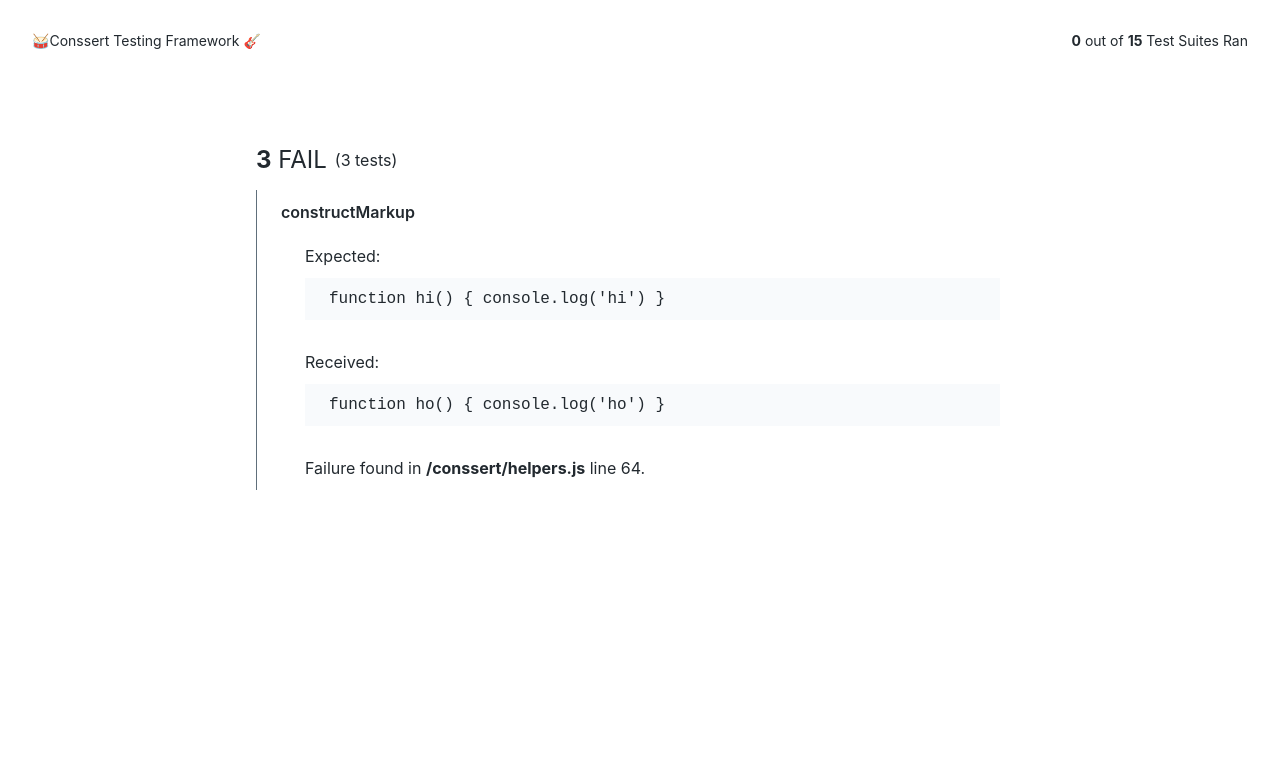
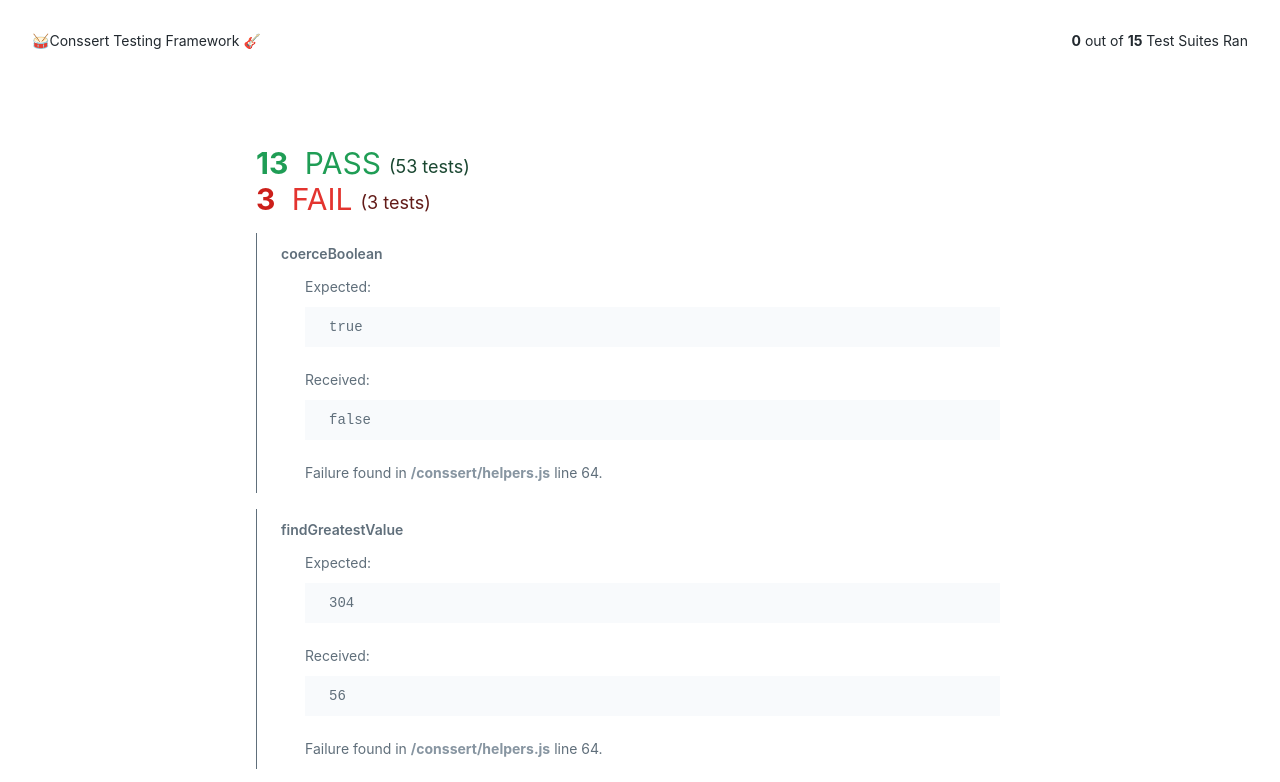
Before and after one commit to l4nk332/conssert, a website: page src/temp.html in a window 1280 px wide. Shown: the top 782 px of the page. Drawn offline with Linux system fonts and the light colour scheme.

Commit message:
More design implementation work.

```diff
--- a/src/styles.css
+++ b/src/styles.css
@@ -169,25 +169,56 @@ body {
   justify-content: flex-start;
 }
 
-.summaryText {
-  font-size: var(--fs-600);
+.summary {
+  font-size: var(--fs-700);
+}
+
+.summaryCount {
+  margin-right: var(--sp-200);
+}
+
+.pass .summaryCount {
+  color: var(--green-500);
+}
+
+.fail .summaryCount {
+  color: var(--red-500);
+}
+
+.pass .summaryText {
+  color: var(--green-500);
+}
+
+.fail .summaryText {
+  color: var(--red-400);
 }
 
 .testCount {
-  font-size: var(--fs-300);
+  font-size: var(--fs-400);
   margin-bottom: var(--sp-100);
   margin-left: var(--sp-200);
 }
 
+.pass .testCount {
+  color: var(--green-600);
+}
+
+.fail .testCount {
+  color: var(--red-600);
+}
+
 .result {
+  font-size: var(--fs-200);
   margin: var(--sp-400) 0;
   padding: var(--sp-300) var(--sp-500);
   border-left: var(--bw-100) solid var(--grey-600);
+  color: var(--grey-600);
 }
 
 .result:hover {
   background-color: var(--grey-100);
   border-color: var(--black);
+  color: var(--black);
 }
 
 .result:hover .diffCode {
@@ -208,12 +239,12 @@ body {
 
 .suiteName {
   font-weight: var(--fw-semibold);
-  margin-bottom: var(--sp-500);
+  margin-bottom: var(--sp-400);
 }
 
 .diff {
   padding-left: var(--sp-500);
-  margin-bottom: var(--sp-600);
+  margin-bottom: var(--sp-500);
 }
 
 .diffText {
@@ -230,3 +261,8 @@ body {
 .failureLocation {
   padding-left: var(--sp-500);
 }
+
+.failureLink {
+  color: var(--grey-500);
+  cursor: pointer;
+}
--- a/src/temp.html
+++ b/src/temp.html
@@ -11,12 +11,49 @@
     <span class="runningTotal"><strong>0</strong> out of <strong>15</strong> Test Suites Ran</span>
   </section>
   <section class="resultsContainer">
-    <section class="resultSet">
+    <section class="resultSet pass">
       <header class="resultSetHeader">
-        <h2 class="summaryText"><strong class="summaryCount">3</strong> FAIL</h2>
+        <h2 class='summary'><strong class="summaryCount">13</strong> <span class='summaryText'>PASS</span></h2>
+        <span class="testCount">(53 tests)</span>
+      </header>
+    </section>
+    <section class="resultSet fail">
+      <header class="resultSetHeader">
+        <h2 class='summary'><strong class="summaryCount">3</strong> <span class='summaryText'>FAIL</span></h2>
         <span class="testCount">(3 tests)</span>
       </header>
       <section class="resultSetContent">
+        <!-- result 1 -->
+        <section class="result">
+          <h4 class="suiteName">coerceBoolean</h4>
+          <!-- <p class="testDescription">Should return valid markup provided valid inputs.</p> -->
+          <section class="diff">
+            <span class="diffText">Expected:</span>
+            <code class="diffCode expected">true</code>
+          </section>
+          <section class="diff">
+            <span class="diffText">Received:</span>
+            <code class="diffCode received">false</code>
+          </section>
+          <p class='failureLocation'>Failure found in <strong class='failureLink'>/conssert/helpers.js</strong> line 64.</p>
+        </section>
+        <!-- result 1 end -->
+        <!-- result 2 -->
+        <section class="result">
+          <h4 class="suiteName">findGreatestValue</h4>
+          <!-- <p class="testDescription">Should return valid markup provided valid inputs.</p> -->
+          <section class="diff">
+            <span class="diffText">Expected:</span>
+            <code class="diffCode expected">304</code>
+          </section>
+          <section class="diff">
+            <span class="diffText">Received:</span>
+            <code class="diffCode received">56</code>
+          </section>
+          <p class='failureLocation'>Failure found in <strong class='failureLink'>/conssert/helpers.js</strong> line 64.</p>
+        </section>
+        <!-- result 2 end -->
+        <!-- result 3 -->
         <section class="result">
           <h4 class="suiteName">constructMarkup</h4>
           <!-- <p class="testDescription">Should return valid markup provided valid inputs.</p> -->
@@ -38,6 +75,7 @@
           </section>
           <p class='failureLocation'>Failure found in <strong class='failureLink'>/conssert/helpers.js</strong> line 64.</p>
         </section>
+        <!-- result 3 end -->
       </section>
     </section>
   </section>
```
